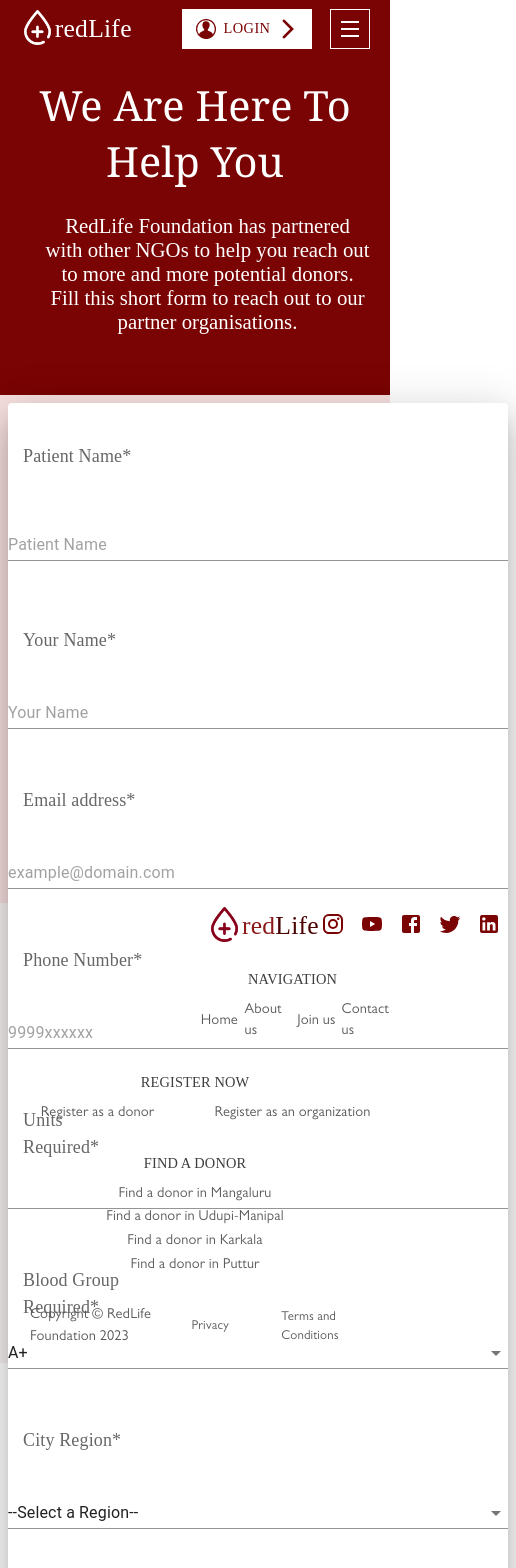
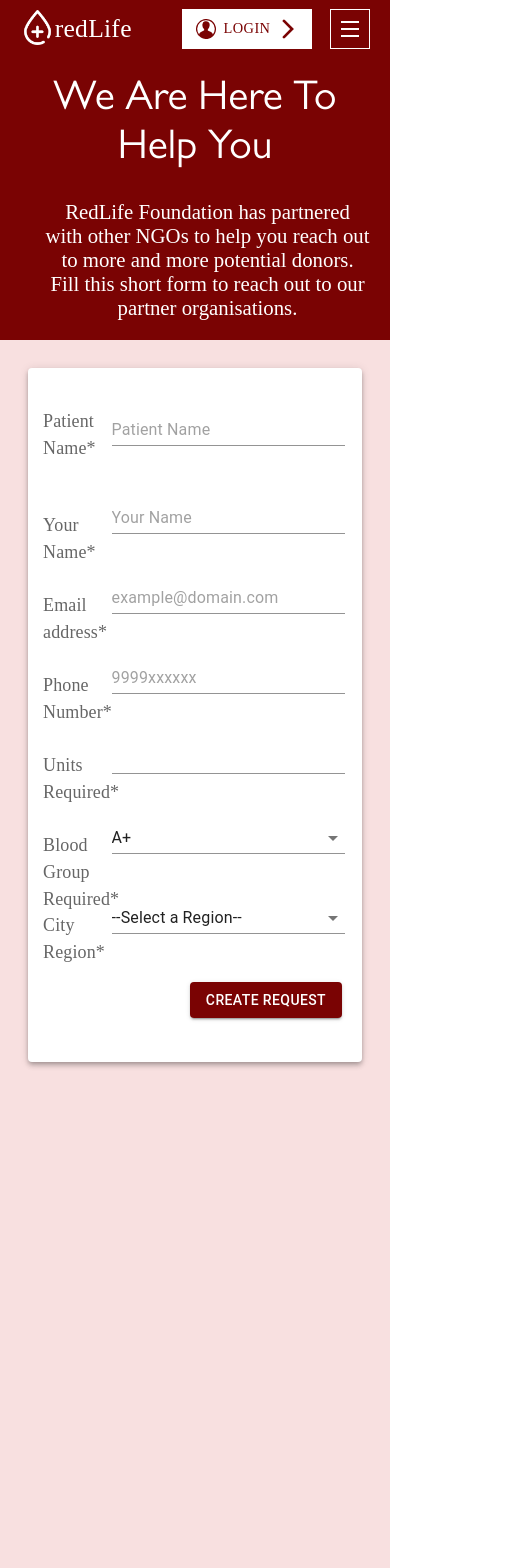
Before and after one commit to shreyasgunaje/redlife-website, a React (Create React App) app: page /find-a-donor in a window 390 px wide. Shown: the top 1568 px of the page, 516 px wide, since content can reach past the window. Built offline with nearby package versions, Linux system fonts and the light colour scheme; a web font is replaced by a local one.

Commit message:
responsive 1.1

```diff
--- a/src/pages/contact.jsx
+++ b/src/pages/contact.jsx
@@ -1,7 +1,7 @@
 import React from 'react';
 import './contact.scss';
 import { Link, Paper } from '@mui/material';
-import { Box, MenuItem } from "@mui/material";
+import { Box} from "@mui/material";
 import { useState } from "react";
 import { TextField, Button, Typography } from "@mui/material";
 
@@ -20,9 +20,7 @@ const handleSubmit = (event) => {
 };
 return (
     <div className="message_container">
-        <div className='left_container'>
 
-        </div>
         <div className='right_container'>
         <Box
                     sx={{
@@ -34,7 +32,7 @@ return (
                         },
                     }}
                 >
-                    <Paper elevation={24} >
+                    <Paper elevation={2} >
 
 
                         <form id="form" onSubmit={handleSubmit}>
--- a/src/pages/contact.scss
+++ b/src/pages/contact.scss
@@ -1,61 +1,57 @@
 @import '../variable.scss';
 @import '../assets/fonts/fonts.scss';
 
-.message_container{
+.message_container {
     background-color: $light;
-    height: 100vh;
     width: 100%;
     padding: 20px;
-.left_container{
     display: flex;
-   width: 50%;
- }
-.right_container{
+    .right_container {
         display: flex;
         width: 50%;
         float: left;
+        @media screen and (max-width: 575px) {
+            display: block;
+            width: 100%;
+        }
         .MuiBox-root {
-        height: 60%;
             width: 100%;
 
             .MuiPaper-root {
                 width: 100%;
 
                 .MuiTypography-root {
-                height: 500px;
-                padding-top: 30px;
-
                     .form_head {
-                    height: 120px;
-
                         .text_head {
-                        height: 50%;
                             font-size: 1.8em;
                             text-align: center;
                             font-family: 'GillSans';
+                            @media screen and (max-width: 575px) {
+                               font-size: 1.5em;
+                               padding: 30px;
                             }
-
+                        }
                         .text_content {
-                        height: 50%;
                             font-size: 1.2em;
                             text-align: center;
                             font-family: 'GillSans';
-                        .MuiTypography-root{
-                            color:$light_red;
+                            @media screen and (max-width: 575px) {
+                                font-size: 1.0em;
+                                padding-bottom: 20px;
+                             }
+                            .MuiTypography-root {
+                                color: $light_red;
                                 text-decoration: none;
                             }
                         }
                     }
-
                     .form_fields {
                         height: 80px;
-
                         .lables {
                             display: flex;
                             float: left;
-                        height: 100%;
                             font-family: "GillSans-CondensedBold";
-                        width: 150px;
+                            width: 25%;
                             padding: 10px 15px;
                             font-size: 1.2em;
                         }
@@ -63,8 +59,7 @@
                         .MuiFormControl-root {
                             display: flex;
                             float: left;
-                        height: 100%;
-                        width: 500px;
+                            width: 70%;
                         }
                     }
                 }
@@ -74,6 +69,7 @@
                     float: right;
                     padding-right: 20px;
                     justify-content: center;
+
                     .MuiButtonBase-root {
                         background-color: $red;
                     }
--- a/src/pages/find_donor.jsx
+++ b/src/pages/find_donor.jsx
@@ -1,6 +1,6 @@
 import React from 'react';
 import './find_donor.scss';
-import { Box, MenuItem, Paper, Select } from "@mui/material";
+import { Box, MenuItem, Paper } from "@mui/material";
 import { useState } from "react";
 import { TextField, Button, Typography } from "@mui/material";
 
@@ -31,7 +31,7 @@ const handleSubmit = (event) => {
     const City = [
         {
             value: '--Select a Region--',
-        label:'--Select a Region--',
+            label: '--Select a Region--',
         },
         {
             value: 'Udupi',
@@ -97,8 +97,8 @@ return (
                         </div>
                     </div>
                 </div>
-        </div>
                 <div className="form_container">
+                    <div className='form_left_container'>
                         <Box
                             sx={{
                                 display: 'flex',
@@ -109,12 +109,10 @@ return (
                                 },
                             }}
                         >
-                <Paper elevation={24} >
-
-
+                            <Paper elevation={4} >
                                 <form onSubmit={handleSubmit}>
                                     <Typography sx={{ fontSize: 15, mb: 1.5 }} color="text.secondary" >
-                            <div  className="form_fields">
+                                        <div className="form_fields">
                                             <label className="lables">Patient Name*</label>
                                             <TextField className="field" margin="normal" placeholder="Patient Name" variant="standard" />
                                         </div>
@@ -124,17 +122,17 @@ return (
                                         </div>
                                         <div className="form_fields">
                                             <label className="lables">Email address*</label>
-                            <TextField className="field" placeholder="example@domain.com" variant="standard" />
+                                            <TextField className="field" placeholder="example@domain.com" variant="standard" type="email"/>
                                         </div>
                                         <div className="form_fields">
                                             <label className="lables">Phone Number*</label>
-                            <TextField className="field" placeholder="9999xxxxxx" variant="standard" />
+                                            <TextField className="field" placeholder="9999xxxxxx" variant="standard" type="tel"/>
                                         </div>
                                         <div className="form_fields">
                                             <label className="lables">Units Required*</label>
                                             <TextField
                                                 className="field"
-                                type="number"
+                                                type='number'
                                                 variant="standard"
                                                 InputLabelProps={{
                                                     shrink: true,
@@ -179,8 +177,12 @@ return (
                             </Paper>
                         </Box>
                     </div>
+                    <div className='form_right_container'>
 
+                    </div>
+                </div>
 
+            </div>
         </div>
     )
 }
--- a/src/pages/find_donor.scss
+++ b/src/pages/find_donor.scss
@@ -1,38 +1,34 @@
 @import '../variable.scss';
 @import '../assets/fonts/fonts.scss';
 
-.container{
-    height: 100vh;
-.main_container
-{
+.container {
+    .main_container {
         background-color: $red;
-    height: 40%;
-    .top_container{
-        display:flex;
+        display: block;
+
+        .top_container {
+            display: flex;
             padding: 5%;
             justify-content: center;
             width: 100%;
-        .title_text
-         {
-          height: 100%;
-          .title_head
-          {
+
+            .title_text {
+                .title_head {
                     display: flex;
                     justify-content: center;
                     text-align: center;
                     float: left;
                     width: 100%;
-          height: 50%;
                     color: $white;
                     font-size: 2.6em;
-          font-family: Georgia, 'Times New Roman', Times, serif;
+                    font-family: 'GillSans';
                 }
-          .text_content{
+
+                .text_content {
                     display: flex;
                     padding-top: 25px;
                     padding-left: 25px;
-            height: 50%;
-            text-align:center;
+                    text-align: center;
                     float: left;
                     width: 100%;
                     font-size: 1.3em;
@@ -41,47 +37,100 @@
                 }
             }
         }
+
+        .form_container {
+            background-color: $light;
+            display: flex;
+            @media screen and (max-width: 575px) {
+                display: flex;
+                width: 100%;
+                flex-direction: column;
             }
-.form_container{
-    background-color: $light;
-    height: 100%;
-    .MuiBox-root{
-        height: 80%;
-        width:50%;
-        float:left;
-        .MuiPaper-root{
-            .MuiTypography-root{
-                height: 600px;
+            .form_left_container {
+                width: 50%;
+                display: flex;
+                @media screen and (max-width: 1366px) {
+
+                }
+
+                @media screen and (max-width: 1279px) {
+
+                }
+
+                @media screen and (max-width: 1023px) {
+                    display: block;
+                    width: 100%;
+                }
+
+                @media screen and (max-width: 991px) {
+                    display: block;
+                    width: 100%;
+                }
+
+                @media screen and (max-width: 575px) {
+                    display: block;
+                    width: 100%;
+                }
+                .MuiBox-root {
+                    display: flex;
+                    float: left;
+                    width: 100%;
+                    padding: 20px 20px;
+                    .MuiPaper-root {
+                        .MuiTypography-root {
                             padding-top: 30px;
-                .form_fields{
 
+                            .form_fields {
                                 height: 80px;
-                    .lables{
+
+                                .lables {
                                     display: flex;
                                     float: left;
                                     height: 100%;
                                     font-family: "GillSans-CondensedBold";
-                        width: 150px;
+                                    width: 25%;
                                     padding: 10px 15px;
                                     font-size: 1.2em;
                                 }
-                        .MuiFormControl-root{
+
+                                .MuiFormControl-root {
                                     display: flex;
                                     float: left;
                                     height: 100%;
-                        width: 500px;
+                                    width: 70%;
                                 }
                             }
                         }
-            .create_request{
+
+                        .create_request {
                             height: 80px;
                             float: right;
                             padding-right: 20px;
-                .MuiButtonBase-root{
+
+                            .MuiButtonBase-root {
                                 background-color: $red;
                             }
                         }
                     }
                 }
             }
+            .form_right_container{
+                display: flex;
+                width: 50%;
+                @media screen and (max-width: 1023px) {
+                    display: block;
+                    width: 100%;
                 }
+                @media screen and (max-width: 991px) {
+                    display: block;
+                    width: 100%;
+                }
+                @media screen and (max-width: 575px) {
+                    display: block;
+                    width: 100%;
+                    height: 500px;
+                }
+            }
+        }
+    }
+}
--- a/src/pages/organize_camp.scss
+++ b/src/pages/organize_camp.scss
@@ -3,7 +3,7 @@
 
 .container1 {
     height: 2000px;
-    width: 100vw;
+    width: 100%;
 
     .sub1_container {
         display: flex;
@@ -26,7 +26,6 @@
                 z-index: 3;
                 flex: 1;
                 height: 500px;
-
                 @media screen and (max-width: 1366px) {
                     height: 326px;
                 }
```
Lines whose indentation alone changed are shown as unchanged.
